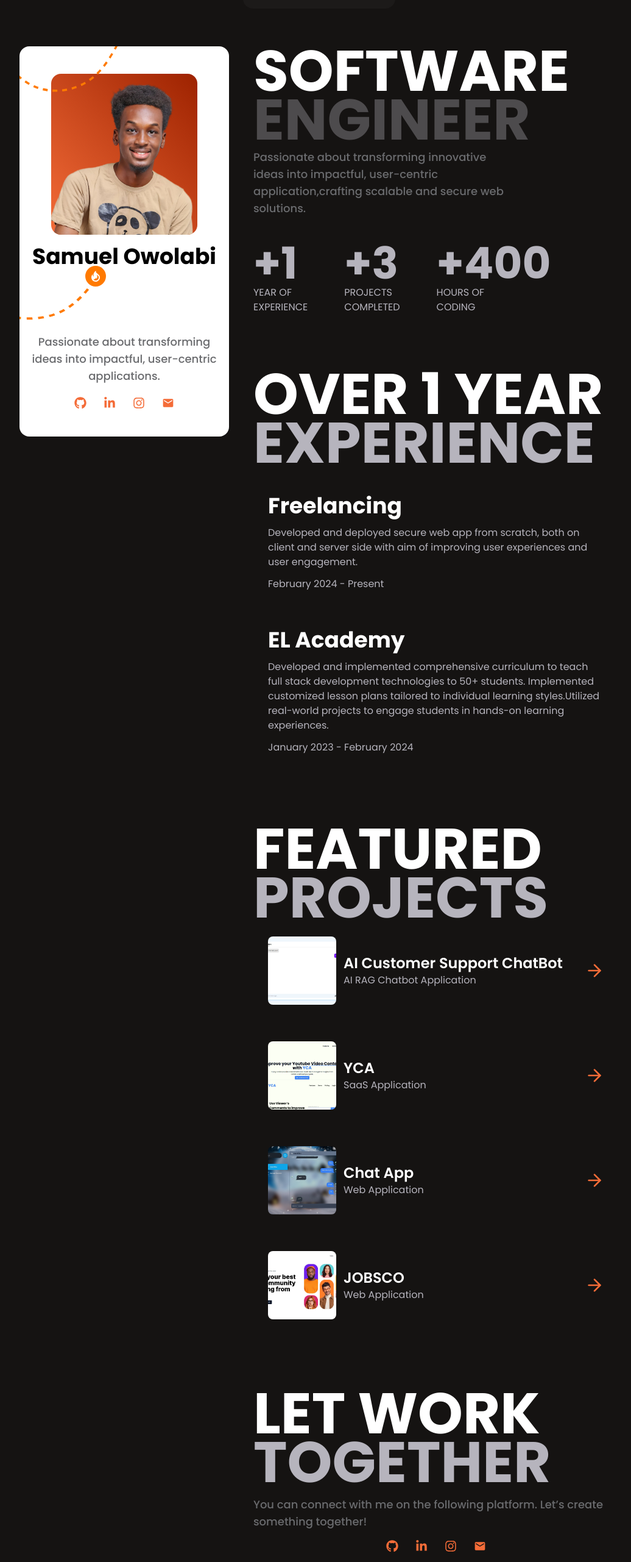
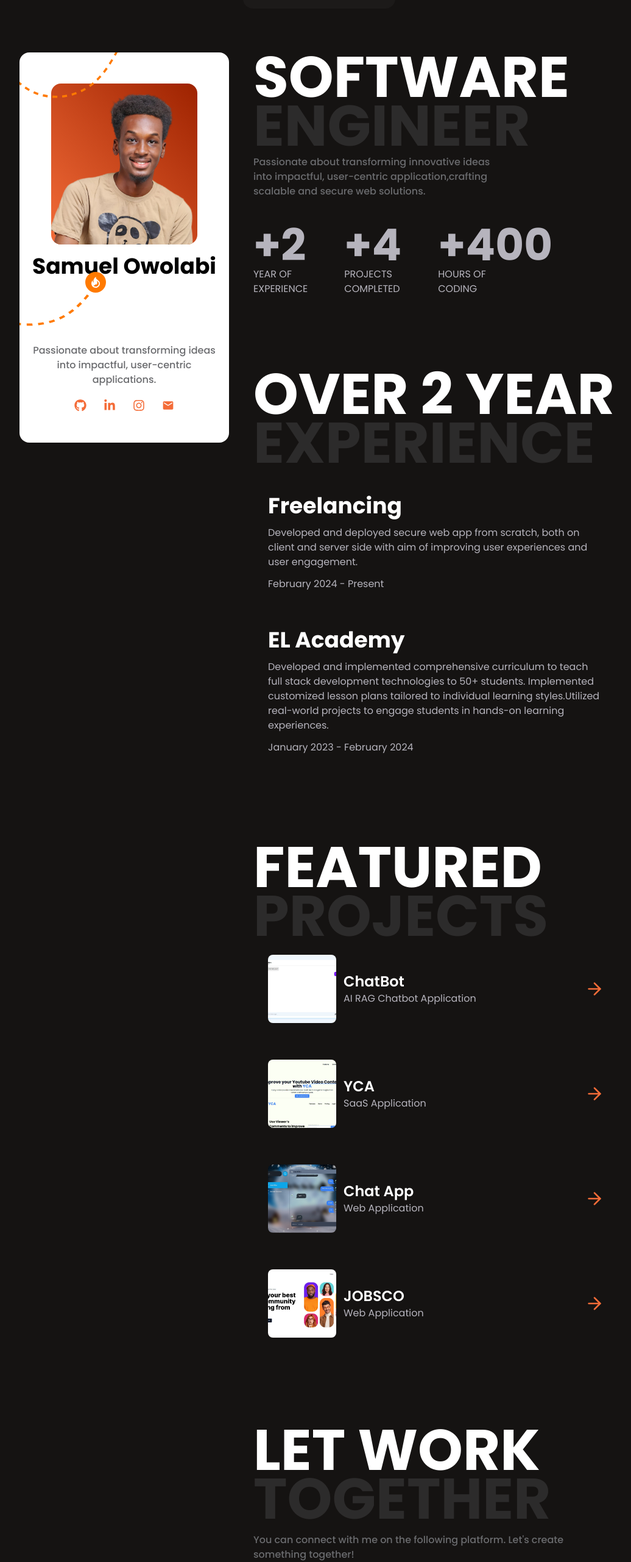
Before and after one commit to seo17/samuel-owolabi, a Next.js app: page / in a window 1280 px wide. Shown: the part 44-2606 px from the top of the page at 61% size, without its empty margins (116-1152 px from the left). Built offline with nearby package versions, Linux system fonts and the light colour scheme.

Commit message:
added animation

```diff
--- a/package.json
+++ b/package.json
@@ -10,7 +10,7 @@
   },
   "dependencies": {
     "clsx": "^2.1.1",
-    "framer-motion": "^11.3.19",
+    "framer-motion": "^11.3.29",
     "lucide-react": "^0.417.0",
     "next": "14.2.5",
     "react": "^18",
--- a/src/app/page.tsx
+++ b/src/app/page.tsx
@@ -9,7 +9,7 @@ export default function Home() {
       <div className=" w-full h-full">
         <Header />
         <div className=" w-full flex flex-col justify-center items-center">
-          <div className="flex flex-col lg:flex-row w-full md:w-[85vw] lg:w-full px-5 md:px-[40px] pt-[120px] justify-center gap-x-10 gap-y-10">
+          <div className="flex flex-col lg:flex-row w-full md:w-[85vw] lg:w-full px-5 md:px-[40px] pt-[130px] justify-center gap-x-10 gap-y-10">
             <StickyProfile />
 
             <HeroSection />
--- a/src/components/Footer.tsx
+++ b/src/components/Footer.tsx
@@ -1,5 +1,3 @@
-import { socialMedia } from "@/lib";
-import Link from "next/link";
 import React from "react";
 
 const Footer = () => {
--- a/src/components/HeroSection.tsx
+++ b/src/components/HeroSection.tsx
@@ -1,3 +1,5 @@
+"use client";
+
 import {
   designElements,
   stats,
@@ -9,18 +11,20 @@ import { ArrowRight } from "lucide-react";
 import Link from "next/link";
 import React from "react";
 
+import { Section } from "./Section";
+
 function HeroSection() {
   return (
     <div id="main" className="w-full lg:w-[50%]">
       {/* Hero Section */}
-      <section id="CTA">
+      <Section id="Hero">
         <div className="flex flex-col items-center lg:items-start  gap-y-10">
           <div className="flex flex-col gap-y-2">
             <h3 className="text-center lg:text-start text-white font-bold text-[52px] leading-[45px] md:text-[94px] md:leading-[80px] uppercase">
-              Software <span className="text-light-gray/35">Engineer</span>
+              Software <span className="text-light-gray/15">Engineer</span>
             </h3>
 
-            <p className="text-center lg:text-start text-dark-gray font-medium text-lg mx-auto lg:mx-0 lg:w-[70%]">
+            <p className="text-base text-center lg:text-start text-dark-gray lg:font-medium md:text-[16px] mx-auto lg:mx-0 lg:w-[70%]">
               Passionate about transforming innovative ideas into impactful,
               user-centric application,crafting scalable and secure web
               solutions.
@@ -30,28 +34,30 @@ function HeroSection() {
           <div className="flex flex-row  justify-evenly md:justify-center lg:justify-start text-light-gray items-center space-x-5 md:gap-x-10 uppercase">
             {stats.map((item) => (
               <div key={item.figure} className="text-start">
-                <p className="font-bold text-5xl md:text-7xl">{item.figure}</p>
+                <p className="font-semibold md:font-bold text-5xl md:text-7xl">
+                  {item.figure}
+                </p>
                 <p className="">{item.name}</p>
               </div>
             ))}
           </div>
         </div>
-      </section>
+      </Section>
 
       {/* Experience */}
-      <section id="experience" className="pt-[80px] md:pt-[90px]">
+      <Section id="experience" className="pt-[80px] md:pt-[120px]">
         <div className="flex flex-col gap-2 md:gap-5">
           <h3 className="text-white text-center lg:text-start font-bold text-[52px] leading-[45px] md:text-[94px] md:leading-[80px] uppercase">
-            Over 1 year <span className="text-light-gray">Experience</span>
+            Over 2 year <span className="text-light-gray/15">Experience</span>
           </h3>
 
           <div className="flex flex-col space-y-3">
             {experiences.map((item) => (
               <div
                 key={item.companyName}
-                className="p-6 hover:bg-white/15 rounded-xl text-light-gray"
+                className="text-base p-6 hover:bg-white/15 rounded-xl text-light-gray"
               >
-                <p className="font-bold text-4xl text-white ">
+                <p className="font-bold text-[16px] md:text-4xl text-white ">
                   {item.companyName}
                 </p>
                 <p className="mt-3">{item.summary}</p>
@@ -60,14 +66,14 @@ function HeroSection() {
             ))}
           </div>
         </div>
-      </section>
+      </Section>
 
       {/* Projects */}
-      <section id="projects" className="pt-[80px] md:pt-[90px]">
+      <Section id="projects" className="pt-[80px] md:pt-[120px]">
         <div>
           <h3 className="text-white text-center lg:text-start font-bold text-[42px] leading-[45px] md:leading-[80px] md:text-[74px] lg:text-[94px] uppercase">
             Featured <br />
-            <span className="text-light-gray">Projects</span>
+            <span className="text-light-gray/15">Projects</span>
           </h3>
 
           <div className="flex flex-col space-y-3">
@@ -75,6 +81,7 @@ function HeroSection() {
               <Link
                 href={item.link}
                 key={item.name}
+                target="_blank"
                 className="p-6 hover:bg-white/15 rounded-xl text-light-gray"
               >
                 <div className="flex flex-row space-x-3 justify-start items-center">
@@ -85,7 +92,7 @@ function HeroSection() {
                   />
 
                   <div className="w-full">
-                    <p className="text-white font-semibold text-2xl">
+                    <p className="text-white font-semibold text-[16px] md:text-2xl">
                       {item.name}
                     </p>
                     <p className="text-base">{item.description}</p>
@@ -99,16 +106,16 @@ function HeroSection() {
             ))}
           </div>
         </div>
-      </section>
+      </Section>
 
       {/* Contact */}
-      <section id="contact" className="pt-[80px] md:pt-[90px]">
+      <Section id="contact" className="pt-[80px] md:pt-[120px]">
         <div className="flex flex-col items-center lg:items-start gap-4">
           <h3 className="text-white text-center lg:text-start font-bold text-[42px] leading-[45px] md:leading-[80px] md:text-[74px] lg:text-[94px] uppercase">
-            Let Work <span className="text-light-gray">Together</span>
+            Let Work <span className="text-light-gray/15">Together</span>
           </h3>
-          <p className="text-center lg:text-start text-dark-gray font-medium text-lg ">
-            You can connect with me on the following platform. Let’s create
+          <p className="text-center lg:text-start text-dark-gray md:font-medium  text-base md:text-[16px] ">
+            You can connect with me on the following platform. Let&#39;s create
             something together!
           </p>
           <div className="w-full flex flex-row justify-center lg:justify-center items-center space-x-7">
@@ -123,7 +130,7 @@ function HeroSection() {
             ))}
           </div>{" "}
         </div>
-      </section>
+      </Section>
     </div>
   );
 }
--- /dev/null
+++ b/src/components/Section.tsx
@@ -0,0 +1,31 @@
+"use client";
+
+import { useInView } from "framer-motion";
+import React, { useRef } from "react";
+
+export function Section({
+  id,
+  className,
+  children,
+}: {
+  id: string;
+  className?: string;
+  children: React.JSX.Element | React.JSX.Element[];
+}) {
+  const ref = useRef(null);
+  const isInView = useInView(ref, { once: true });
+
+  return (
+    <section id={id} className={className} ref={ref}>
+      <div
+        style={{
+          transform: isInView ? "none" : "translateY(-20px)",
+          opacity: isInView ? 1 : 0,
+          transition: "all 0.9s cubic-bezier(0.17, 0.55, 0.55, 1) 0.5s",
+        }}
+      >
+        {children}
+      </div>
+    </section>
+  );
+}
--- a/src/components/StickyProfile.tsx
+++ b/src/components/StickyProfile.tsx
@@ -1,10 +1,17 @@
+"use client";
 import React from "react";
 import { designElements, socialMedia } from "@/lib";
 import Link from "next/link";
 
+import { motion } from "framer-motion";
+
 function StickyProfile() {
   return (
-    <div
+    <motion.div
+      initial={{ opacity: 0, y: -10 }}
+      whileInView={{ opacity: 1, y: 0 }}
+      transition={{ duration: 0.35, ease: "easeIn" }}
+      viewport={{ once: true }}
       id="sticky-profile"
       className="bg-white w-full lg:w-[344px] lg:h-[640px]  flex flex-col  items-center rounded-2xl lg:sticky top-10 overflow-hidden"
     >
@@ -16,7 +23,7 @@ function StickyProfile() {
             className="w-full"
           />
         </div>
-        <div className="bg-gradient-to-tr from-orange to-[#9D2200] w-[200px]  h-[200px] md:w-[240px] md:h-[264px] rounded-2xl">
+        <div className="bg-gradient-to-tr from-orange to-[#9D2200] w-[250px]  h-[200px] md:w-[240px] md:h-[264px] rounded-2xl">
           <img
             src="./images/Samuel Owolabi.png"
             alt="Samuel Owolabi image"
@@ -30,7 +37,7 @@ function StickyProfile() {
           </h1>
 
           <div className="flex flex-col items-center gap-5">
-            <p className="text-dark-gray text-center font-medium text-lg lg:w-full">
+            <p className="text-dark-gray text-center font-medium text-base md:text-[16px] lg:w-full">
               Passionate about transforming ideas into impactful, user-centric
               applications.
             </p>
@@ -42,6 +49,7 @@ function StickyProfile() {
                 <Link
                   href={item.link}
                   key={item.id}
+                  target="_blank"
                   className="hover:scale-125 rounded-xl text-orange"
                 >
                   {item.icon}
@@ -58,7 +66,7 @@ function StickyProfile() {
           />
         </div>
       </div>
-    </div>
+    </motion.div>
   );
 }
 
--- a/src/lib/index.tsx
+++ b/src/lib/index.tsx
@@ -11,7 +11,7 @@ export const designElements = {
 
 export const stats = [
   {
-    figure: "+1",
+    figure: "+2",
     name: (
       <p>
         Year of <br /> Experience
@@ -19,7 +19,7 @@ export const stats = [
     ),
   },
   {
-    figure: "+3",
+    figure: "+4",
     name: (
       <p>
         Projects <br /> Completed
@@ -53,7 +53,7 @@ export const experiences = [
 
 export const projects = [
   {
-    name: "AI Customer Support ChatBot",
+    name: "ChatBot",
     description: "AI RAG Chatbot Application",
     image: "/images/customer-support.png",
     link: "https://customer-support-ai-theta.vercel.app/",
```
Also changed, not shown: 1 other file (tests, documents, lock files or other folders).
